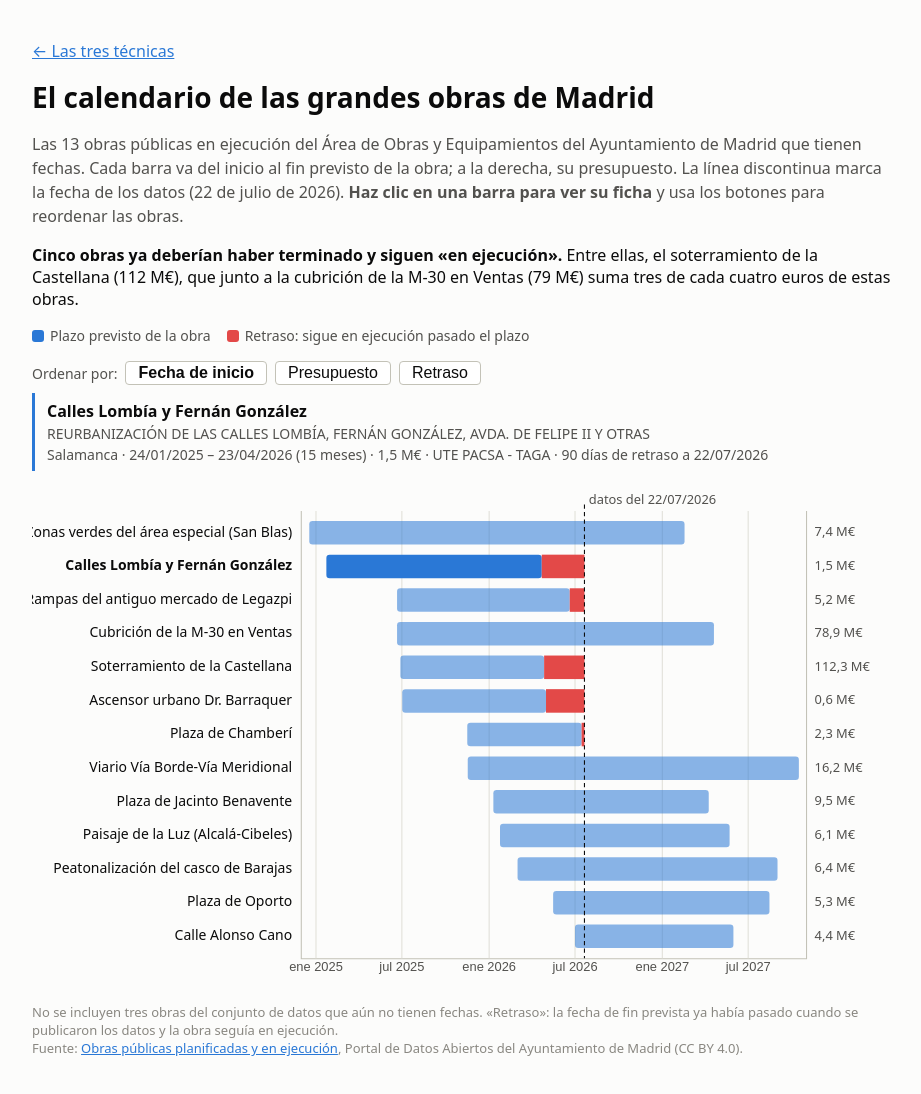
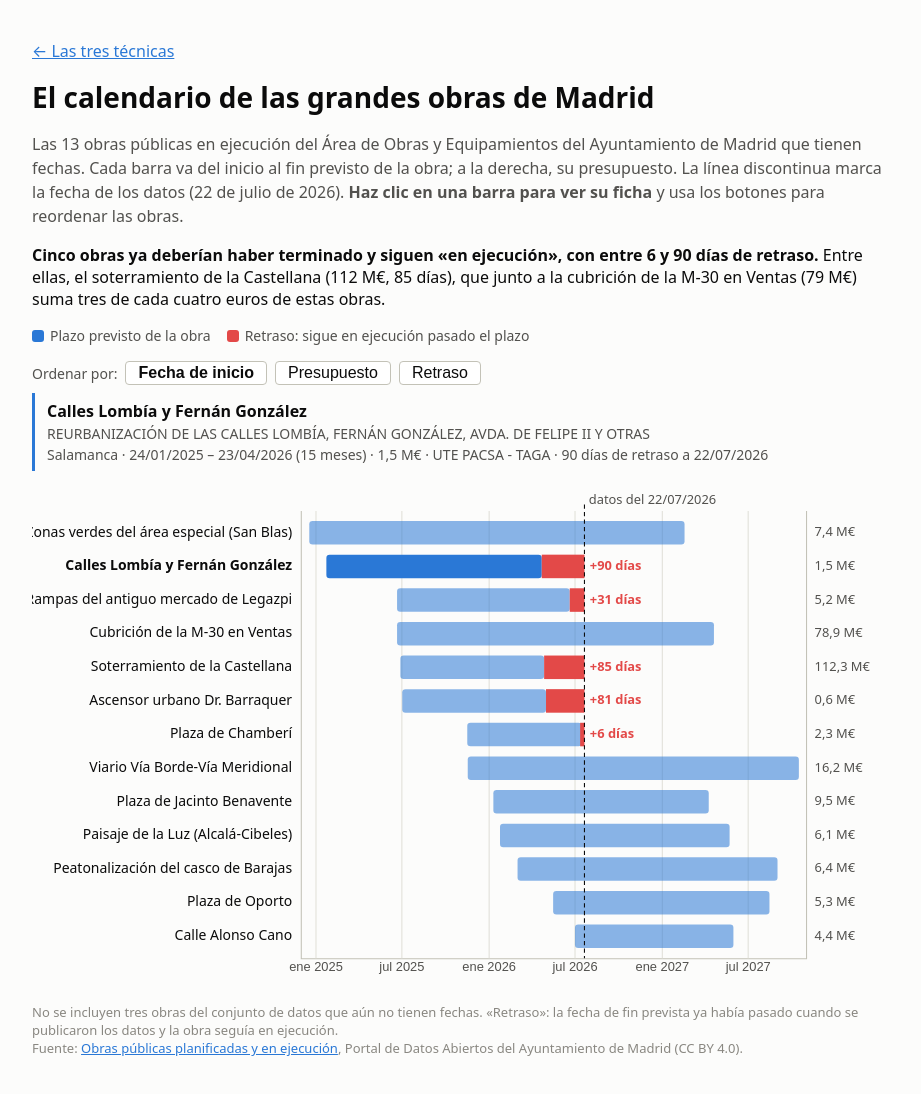
Before and after one commit to marcosmarsan2011-cloud/pec2-visualizacion-madrid, a plain HTML site: page docs/gantt/index.html in a window 1280 px wide. Shown: the whole page, without its empty margins (178-1099 px from the left). Drawn offline with nearby package versions, Linux system fonts and the light colour scheme.

Commit message:
Gantt: se ven los cinco retrasos con sus días
El retraso de la plaza de Chamberí (6 días) medía menos de un píxel.
Ahora los tramos de retraso tienen un ancho mínimo y llevan al lado
los días de retraso.

Co-Authored-By: Claude Opus 5.5 <noreply@anthropic.com>

```diff
--- a/docs/gantt/index.html
+++ b/docs/gantt/index.html
@@ -16,8 +16,8 @@
       La línea discontinua marca la fecha de los datos (22 de julio de 2026).
       <b>Haz clic en una barra para ver su ficha</b> y usa los botones para reordenar las obras.
     </p>
-    <p><b>Cinco obras ya deberían haber terminado y siguen «en ejecución».</b>
-      Entre ellas, el soterramiento de la Castellana (112 M€), que junto a la cubrición de la M-30 en Ventas
+    <p><b>Cinco obras ya deberían haber terminado y siguen «en ejecución», con entre 6 y 90 días de retraso.</b>
+      Entre ellas, el soterramiento de la Castellana (112 M€, 85 días), que junto a la cubrición de la M-30 en Ventas
       (79 M€) suma tres de cada cuatro euros de estas obras.</p>
 
     <div class="leyenda" id="leyenda"></div>
@@ -108,10 +108,19 @@
         .attr("width", d => x(d.fin) - x(d.inicio))
         .attr("rx", 3)
         .attr("fill", azul);
-      filas.filter(d => d.retraso > 0).append("rect")
-        .attr("x", d => x(d.fin))
-        .attr("width", d => x(fechaDatos) - x(d.fin))
+      // Retraso: como mínimo 4 px de ancho, para que se vean también los de pocos días
+      const conRetraso = filas.filter(d => d.retraso > 0);
+      conRetraso.append("rect")
+        .attr("x", d => Math.min(x(d.fin), x(fechaDatos) - 4))
+        .attr("width", d => Math.max(4, x(fechaDatos) - x(d.fin)))
         .attr("fill", rojo);
+      // Días de retraso, justo después de la línea de la fecha de los datos
+      conRetraso.append("text")
+        .attr("class", "total")
+        .attr("x", x(fechaDatos) + 5)
+        .style("fill", rojo)
+        .style("font-weight", "700")
+        .text(d => `+${d.retraso} días`);
       filas.append("text")
         .attr("class", "total")
         .attr("x", ancho - margen.derecha + 8)
```
